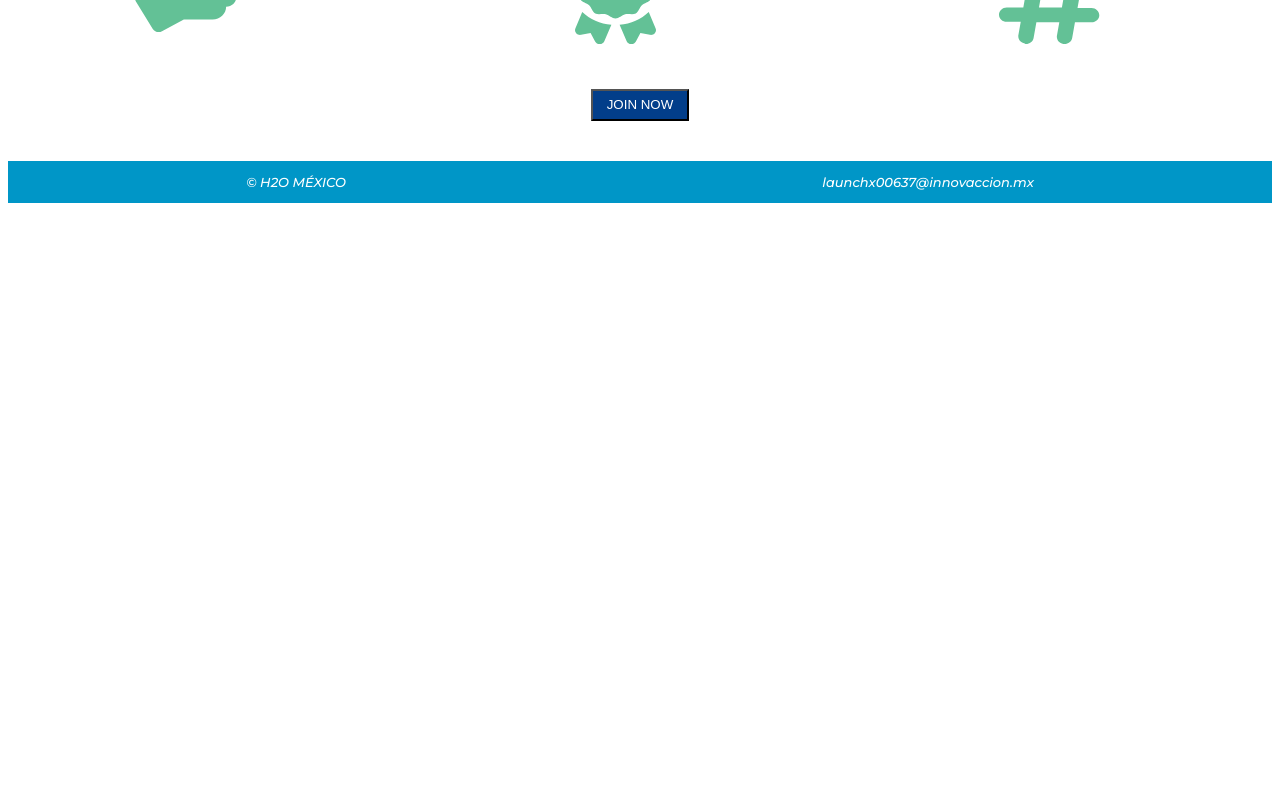
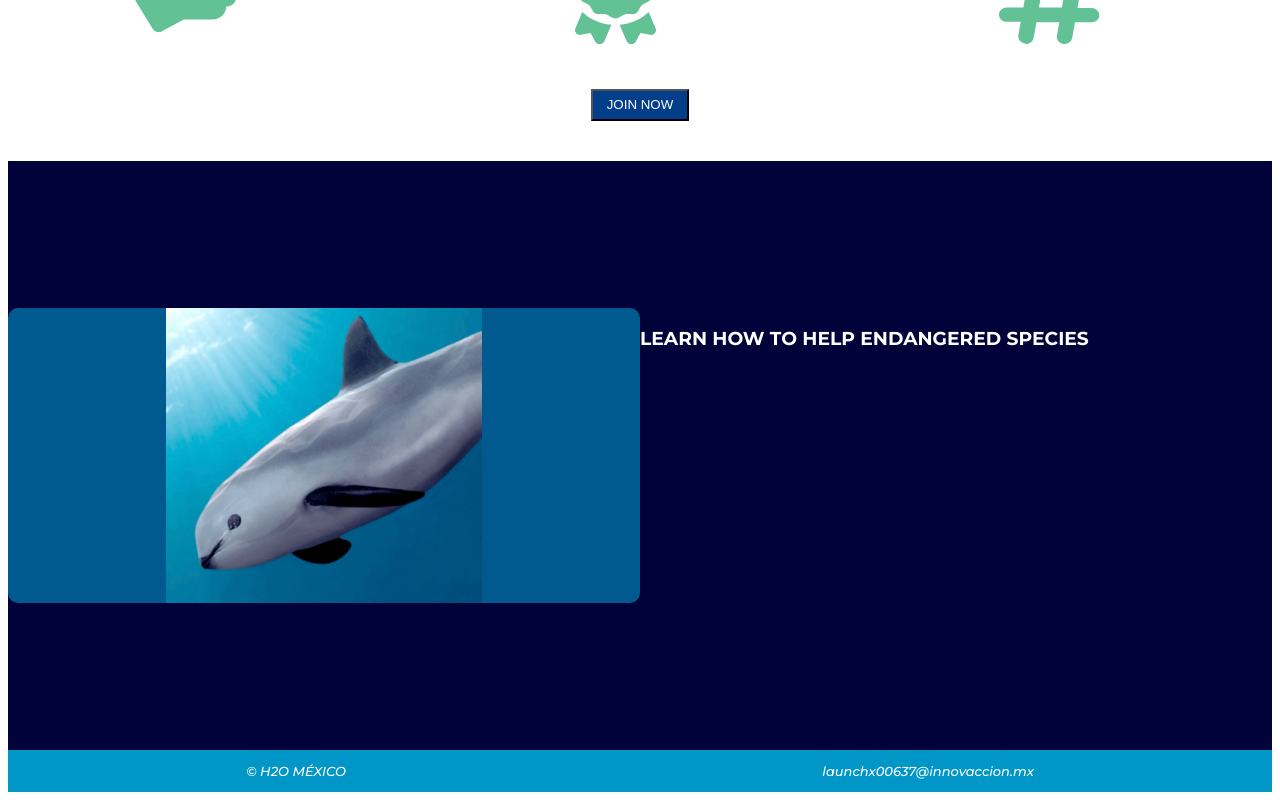
Before and after one commit to Gera097/H2O, a Vue app: page / in a window 1280 px wide. Shown: the part 1680-2480 px from the top of the page. Before the commit the page ends 1891 px from the top, so only its background shows below. Built offline with nearby package versions, Linux system fonts and the light colour scheme.

Commit message:
Agregado carrusel sencillo en homepage

```diff
--- /dev/null
+++ b/src/components/Carrusel.vue
@@ -0,0 +1,61 @@
+<template>
+<div class="slider-container">
+  <img
+    class="slider-item"
+    src="@/assets/VaquitaMatina.png"
+  />
+  <img
+    class="slider-item"
+    src="@/assets/Guacamaya.png"
+  />
+  <img
+    class="slider-item"
+    src="@/assets/Jaguar.png"
+  />
+</div>
+</template>
+
+<style>
+   .slider-container {
+  display: flex;
+  width: 100%;
+  overflow-x: scroll;
+
+  scroll-snap-type: x mandatory;
+}
+
+.slider-container img {
+  flex: 0 0 100%;
+  width: 100%;
+  border-radius: 10px;
+  border: 10px;
+  background-color:#0095c79a;
+  object-fit:contain;
+
+
+  scroll-snap-align: center;
+}
+/* Works on Firefox */
+* {
+  scrollbar-width: thin;
+  scrollbar-color: #02023A orange;
+}
+
+/* Works on Chrome, Edge, and Safari */
+*::-webkit-scrollbar {
+  width: 12px;
+}
+
+*::-webkit-scrollbar-track {
+  background: 02023A;
+}
+
+*::-webkit-scrollbar-thumb {
+  background-color:#0096C7;
+  border-radius: 20px;
+  border: 3px solid #02023A;
+}
+</style>
+
+<script setup>
+</script>
--- a/src/views/HomeView.vue
+++ b/src/views/HomeView.vue
@@ -1,5 +1,6 @@
 <script setup>
 import VueButton from "@/components/Button.vue";
+import Carrusel from "@/components/Carrusel.vue";
 </script>
 
 <template>
@@ -22,6 +23,13 @@ import VueButton from "@/components/Button.vue";
       </div>
     </div>
     <VueButton class="center" msg="JOIN NOW"/>
+    <div class="carroussel-container">
+      <Carrusel class="carrusel"/>
+      <div class="right-container">
+        <h3>LEARN HOW TO HELP ENDANGERED SPECIES</h3>
+      </div>
+
+    </div>
   </main>
 </template>
 
@@ -65,5 +73,26 @@ import VueButton from "@/components/Button.vue";
     place-self: center;
     margin: 3em;
   }
+  .carroussel-container {
+    display: grid;
+    grid-template-columns: 50% 50%;
+    grid-template-rows: 25% 50% 25%;
+    grid-template-areas:
+      ". ."
+      "left right"
+      ". .";
+    background-color: #02023A;
+  }
+
+  .carroussel-container h3{
+    color: white;
+  }
+  .carrusel {
+    grid-area: left;
+  }
+
+  .right-container {
+    grid-area: right;
+  }
 
 </style>
```
